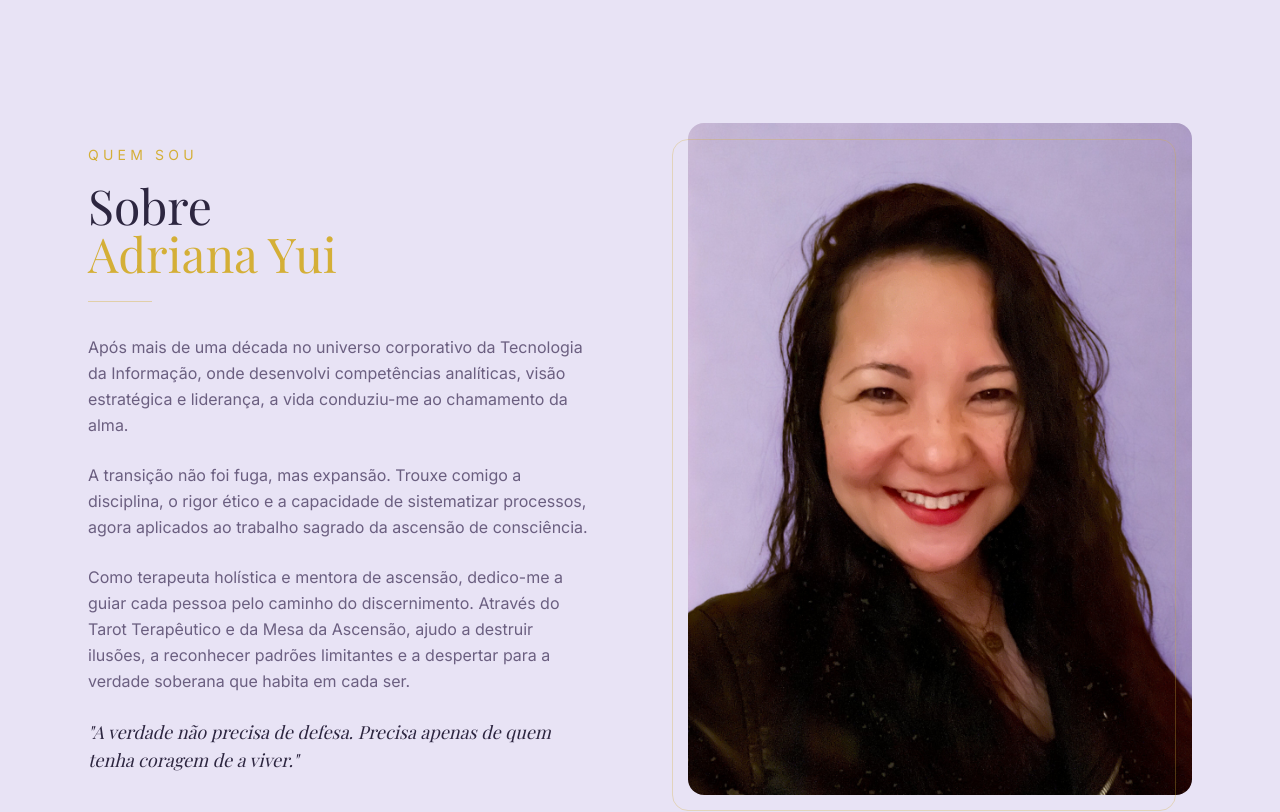
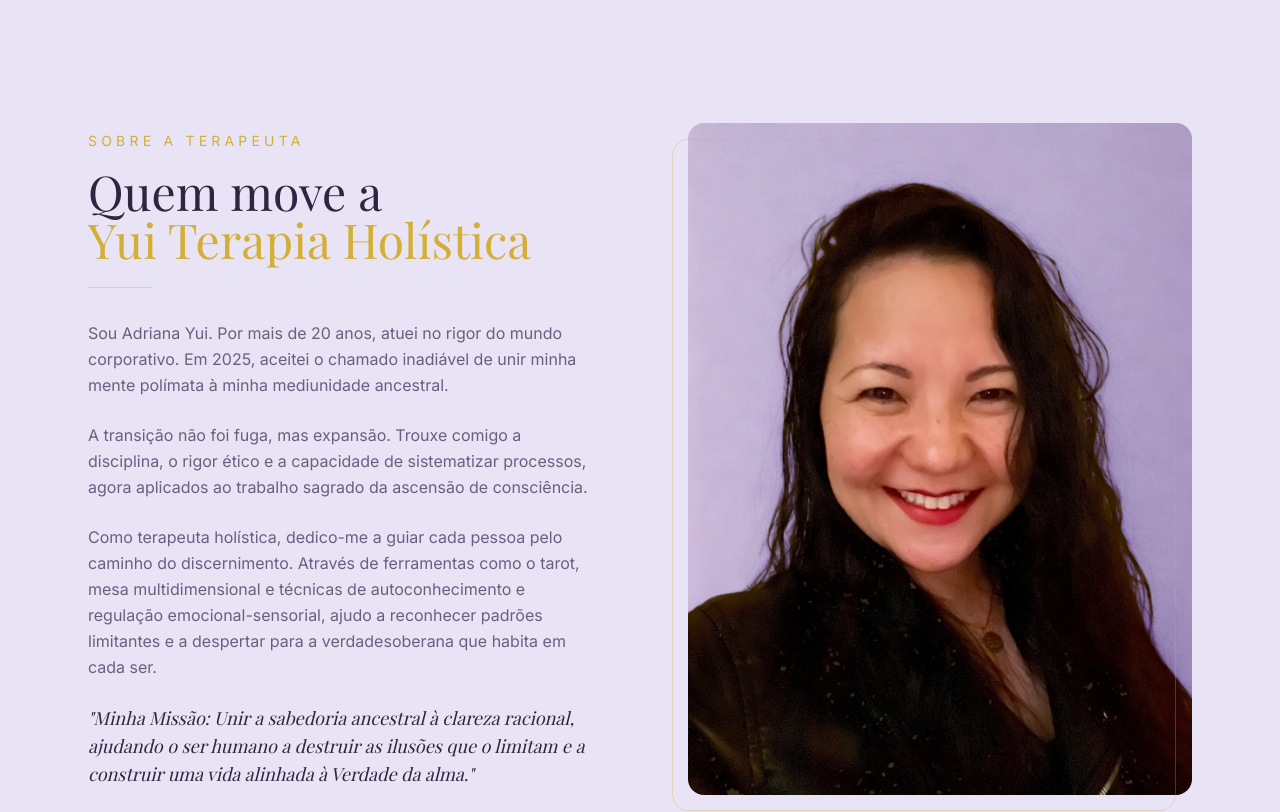
Before and after one commit to yuiterapiaholistica-prog/site-yui-terapia-oficial, a Next.js app: page / in a window 1280 px wide. Shown: the part 3580-4392 px from the top of the page. Built offline with nearby package versions, Linux system fonts and the light colour scheme; a web font is replaced by a local one.

Commit message:
Atualiza título e descrição da página e altera conteúdo da seção 'Sobre' para refletir a nova abordagem da terapeuta.

```diff
--- a/app/layout.tsx
+++ b/app/layout.tsx
@@ -14,7 +14,7 @@ const _playfair = Playfair_Display({
 })
 
 export const metadata: Metadata = {
-  title: 'Yui Terapia Holística | Adriana Yui',
+  title: 'Yui Terapia Holística - Tarot Terapêutico, Mesa da Ascensão e Círculos de Ascensão',
   description:
     'Sabedoria e Discernimento para viver a Verdade da sua alma. Tarot Terapêutico, Mesa da Ascensão e Círculos de Ascensão.',
   icons: {
--- a/components/sobre.tsx
+++ b/components/sobre.tsx
@@ -8,21 +8,20 @@ export function Sobre() {
         <div className="flex flex-col gap-8">
           <div className="flex flex-col gap-4">
             <p className="text-sm uppercase tracking-[0.3em] text-gold">
-              Quem sou
+              Sobre a terapeuta
             </p>
             <h2 className="font-serif text-4xl text-foreground lg:text-5xl">
-              Sobre
+              Quem move a
               <br />
-              <span className="text-gold">Adriana Yui</span>
+              <span className="text-gold">Yui Terapia Holística</span>
             </h2>
             <div className="mt-2 h-px w-16 bg-gold/40" />
           </div>
 
           <div className="flex flex-col gap-6 leading-relaxed text-muted-foreground">
             <p>
-              Após mais de uma década no universo corporativo da Tecnologia da
-              Informação, onde desenvolvi competências analíticas, visão
-              estratégica e liderança, a vida conduziu-me ao chamamento da alma.
+              Sou Adriana Yui. Por mais de 20 anos, atuei no rigor do mundo corporativo.
+              Em 2025, aceitei o chamado inadiável de unir minha mente polímata à minha mediunidade ancestral.
             </p>
             <p>
               A transição não foi fuga, mas expansão. Trouxe comigo a
@@ -30,14 +29,13 @@ export function Sobre() {
               agora aplicados ao trabalho sagrado da ascensão de consciência.
             </p>
             <p>
-              Como terapeuta holística e mentora de ascensão, dedico-me a guiar
-              cada pessoa pelo caminho do discernimento. Através do Tarot
-              Terapêutico e da Mesa da Ascensão, ajudo a destruir ilusões, a
-              reconhecer padrões limitantes e a despertar para a verdade
-              soberana que habita em cada ser.
+              Como terapeuta holística, dedico-me a guiar cada pessoa pelo caminho do discernimento.
+              Através de ferramentas como o tarot, mesa multidimensional e técnicas de autoconhecimento
+              e regulação emocional-sensorial, ajudo a reconhecer padrões limitantes e a despertar para
+              a verdadesoberana que habita em cada ser.
             </p>
             <p className="font-serif text-lg text-foreground italic">
-              {"\"A verdade não precisa de defesa. Precisa apenas de quem tenha coragem de a viver.\""}
+              {"\"Minha Missão: Unir a sabedoria ancestral à clareza racional, ajudando o ser humano a destruir as ilusões que o limitam e a construir uma vida alinhada à Verdade da alma.\""}
             </p>
           </div>
         </div>
```
